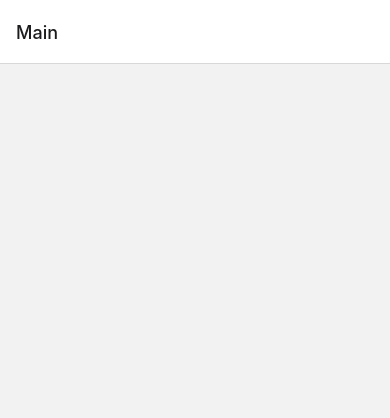
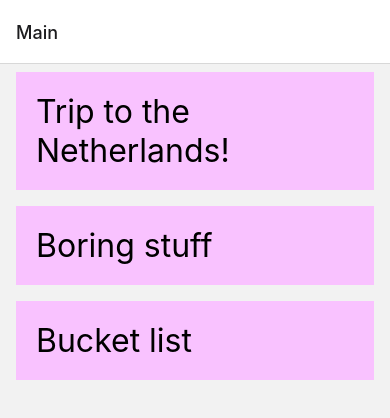
Before and after one commit to inga-dis/T-488-MAPP, a React Native app in the folder toddler/: screen / in a window 390 px wide. Shown: the top 418 px of the page. Built offline with nearby package versions, Linux system fonts and the light colour scheme.

Commit message:
main index

```diff
--- a/toddler/src/views/main/index.js
+++ b/toddler/src/views/main/index.js
@@ -1,12 +1,48 @@
-import React from 'react';
-import { View, Text, Image } from 'react-native';
-import logo from '../../resources/img.png';
 
-const Main = ({ navigation: { navigate } }) => {
-  <View>
-      <Image source={logo} />
-      <Text>HELLO WORLD!</Text>
-  </View>
-};
+import React from "react";
+import {View, Text, FlatList, Image, TouchableHighlight} from 'react-native';
+import styles from './styles';
+import data from '../../resources/data.json';
+import logo from '../../resources/logo.png'
 
-export default Main;
+const word = data.boards;
+
+const onPress = () => (
+    <View>
+        <Text>hah</Text>
+    </View>
+
+);
+
+const Item = ({ name }) => (
+    <View style={styles.item}>
+        <TouchableHighlight onPress={onPress}>
+    {/* <Image source={logo} /> */}
+      <Text style={styles.name}>{name}</Text>
+      </TouchableHighlight>
+    </View>
+  );
+
+  const App = () => {
+    const renderItem = ({ item }) => (
+
+      <Item name={item.name} />
+    );
+    const onPress = () => setCount(count + 1);
+
+    return (
+        <View>
+                <View style={styles.container}>
+                    <FlatList
+                    data={word}
+                    renderItem={renderItem}
+                    keyExtractor={item => item.id}
+                    />
+
+                </View>
+
+        </View>
+    );
+  }
+
+export default App;
```
